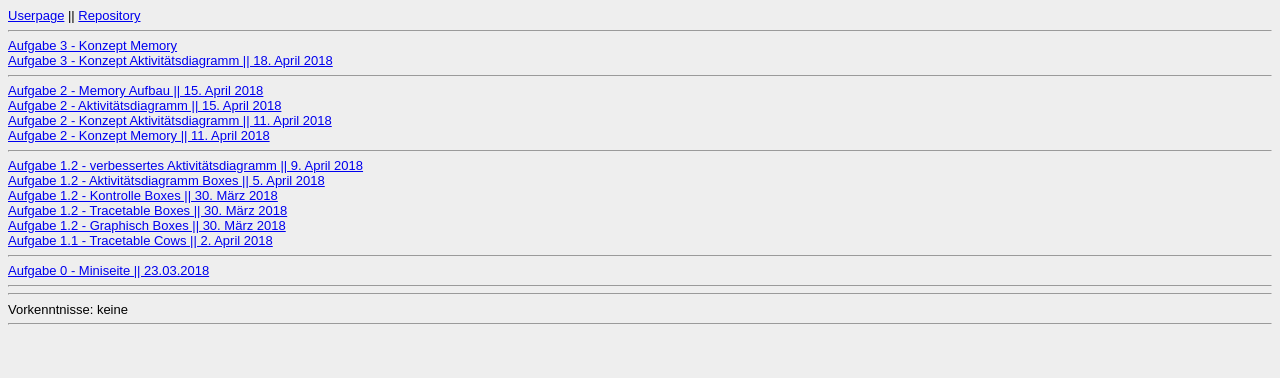
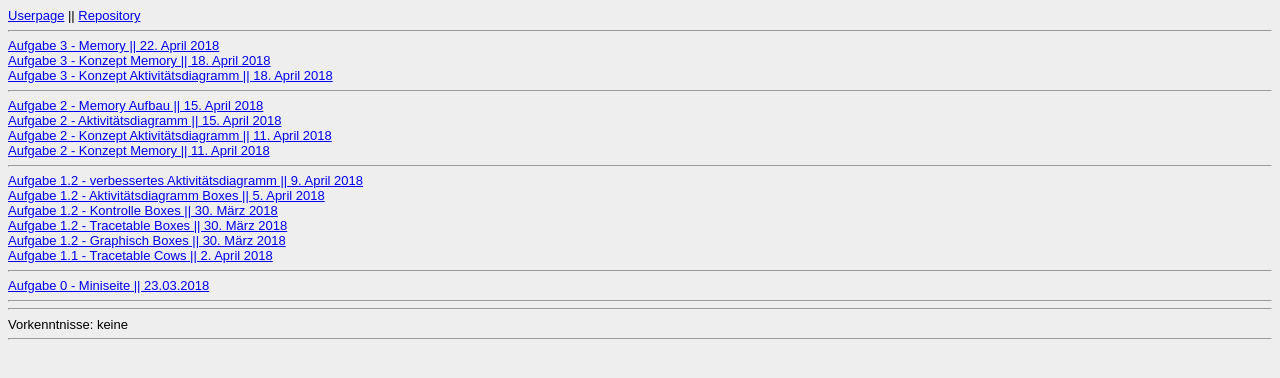
Before and after one commit to alenamaria/alenamaria.github.io, a website: page Steckbrief/steckbrief.htm in a window 1280 px wide. Drawn offline with Linux system fonts and the light colour scheme.

Commit message:
Aktualisierung des Steckbriefs (Link zu Aufgabe 3 eingefügt)

```diff
--- a/Steckbrief/steckbrief.htm
+++ b/Steckbrief/steckbrief.htm
@@ -20,8 +20,12 @@ body {
 	<br>
 	<hr>
 
+
 	<a
-		href="https://alenamaria.github.io/EIA2/Aufgabe%203/Memory_Konzeption_03.pdf" target="_blank">Aufgabe 3 - Konzept Memory</a>
+		href="https://alenamaria.github.io/EIA2/Aufgabe%203/Memory3.html" target="_blank">Aufgabe 3 - Memory || 22. April 2018</a>
+	<br>
+	<a
+		href="https://alenamaria.github.io/EIA2/Aufgabe%203/Memory_Konzeption_03.pdf" target="_blank">Aufgabe 3 - Konzept Memory || 18. April 2018</a>
 	<br>
 	<a
 		href="https://alenamaria.github.io/EIA2/Aufgabe%203/Aktivit%C3%A4tsdiagramm.png" target="_blank">Aufgabe 3 - Konzept Aktivitätsdiagramm || 18. April 2018</a>
```
